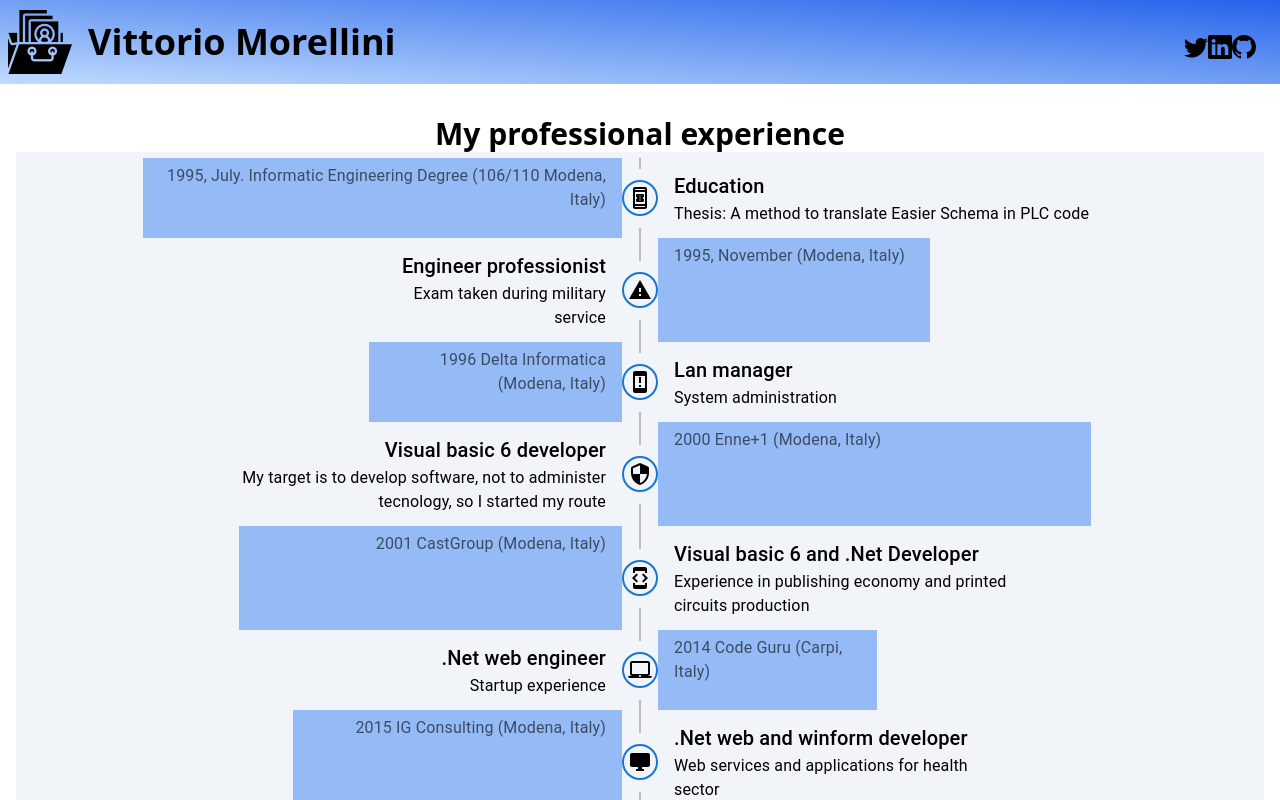
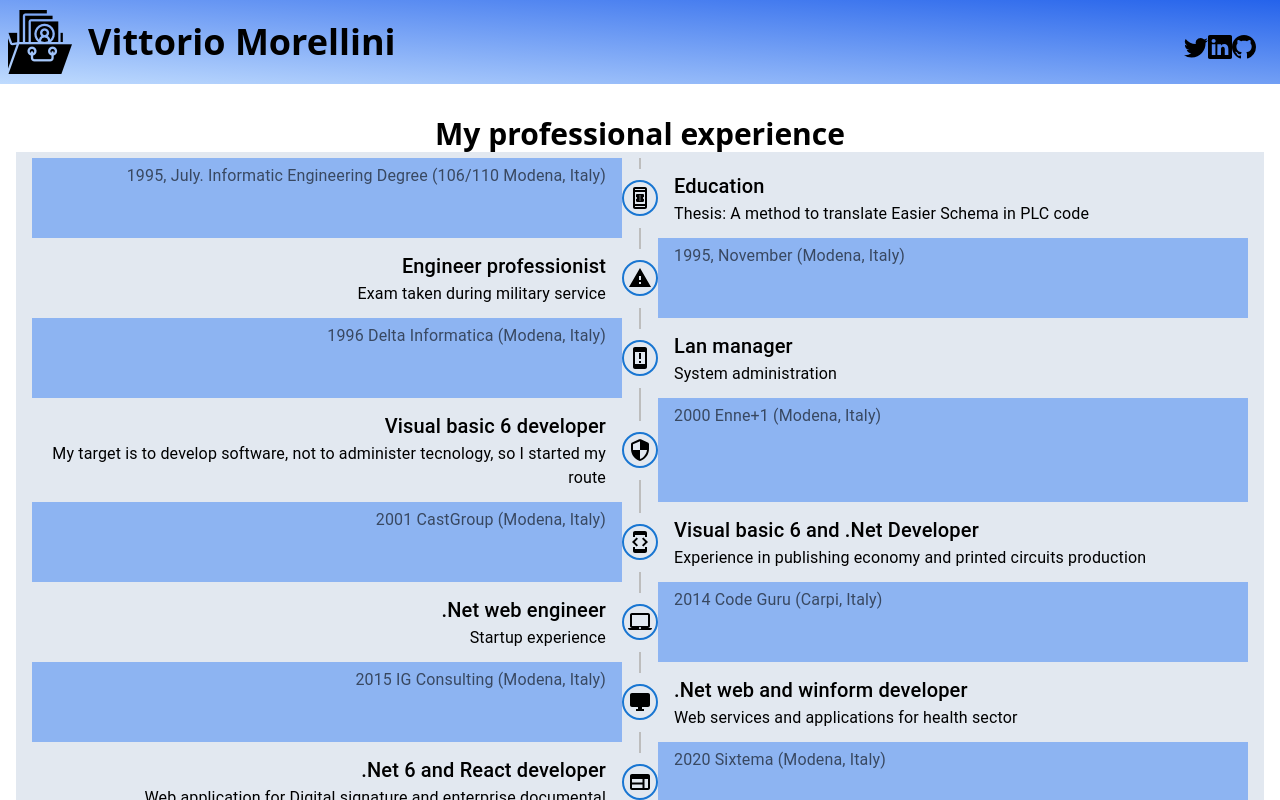
Before and after one commit to VittorioMorellini/Portfolio, a Next.js app: page /experience in a window 1280 px wide. Shown: the top 800 px of the page. Built offline with nearby package versions, Linux system fonts and the light colour scheme; what react-toast-notifications would draw is missing.

Commit message:
Fix layout experience

```diff
--- a/pages/experience/index.tsx
+++ b/pages/experience/index.tsx
@@ -20,9 +20,9 @@ import { Container } from '../../components/container';
 
 function Experience() {
   return (
-    <div className='text-center'>
+    <div>
       <h1 className="text-3xl text-center font-bold"> My professional experience</h1>
-      <Timeline position="alternate" className='grid place-items-center bg-slate-100 mx-auto'>
+      <Timeline position="alternate" className='bg-slate-200 mx-auto'>
         <TimelineItem>
           <TimelineOppositeContent
             sx={{ fontStyle: 'bold', bgcolor: 'rgb(59 130 246 / 0.5)' }}
```
